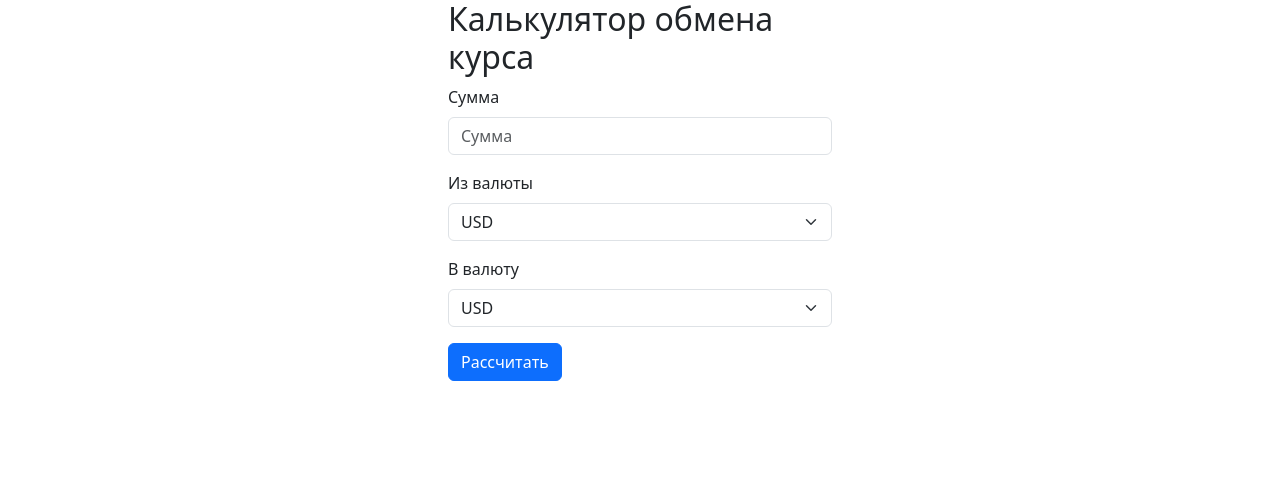
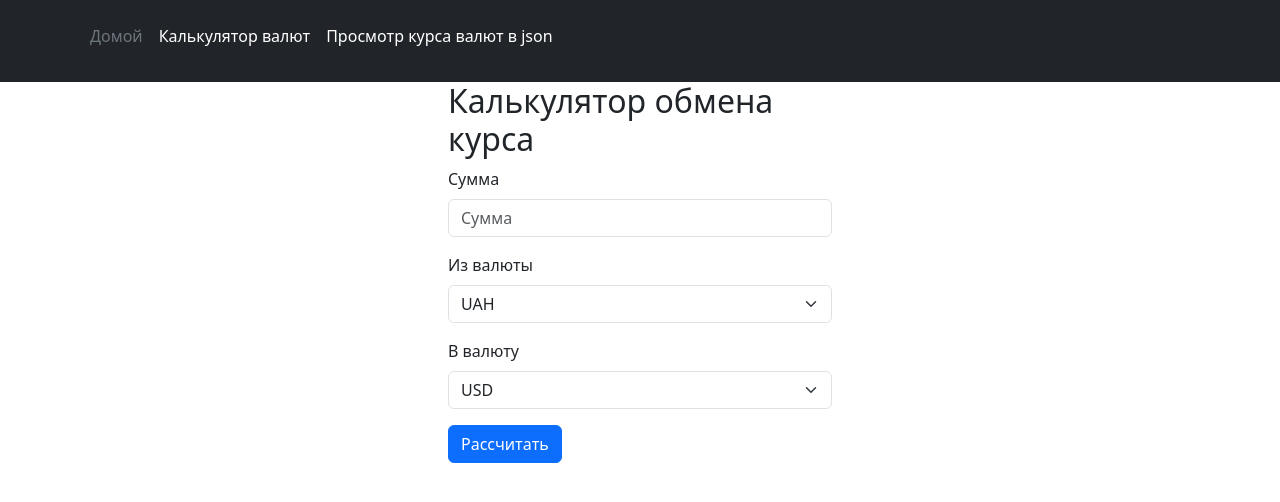
Before and after one commit to Antariys3/celery_periodic_tasks, a Django app: page /exchange_calculator/ in a window 1280 px wide. Shown: the top 502 px of the page. Run offline with Django 4.2, Linux system fonts and the light colour scheme; some libraries are stand-ins or nearby versions.

Commit message:
Added basic template.

```diff
--- a/exchange/forms.py
+++ b/exchange/forms.py
@@ -4,7 +4,7 @@ from django import forms
 class ExchangeCalculatorForm(forms.Form):
     amount = forms.DecimalField(label="Сумма", min_value=0, required=True)
     currency_from = forms.ChoiceField(
-        label="Из валюты", choices=[("USD", "USD"), ("EUR", "EUR"), ("UAH", "UAH")]
+        label="Из валюты", choices=[("UAH", "UAH"), ("USD", "USD"), ("EUR", "EUR")]
     )
     currency_to = forms.ChoiceField(
         label="В валюту", choices=[("USD", "USD"), ("EUR", "EUR"), ("UAH", "UAH")]
--- a/templates/base.html
+++ b/templates/base.html
@@ -3,13 +3,24 @@
 {% load bootstrap5 %}
 <head>
     <meta charset="UTF-8">
-    <title>Title</title>
+    <meta name="viewport"
+          content="width=device-width, user-scalable=no, initial-scale=1.0, maximum-scale=1.0, minimum-scale=1.0">
+    <meta http-equiv="X-UA-Compatible" content="ie=edge">
+    <title>{% block title %}Default Title{% endblock %}</title>
 
     {# Load Bootstrap CSS and JavaScript #}
     {% bootstrap_css %}
     {% bootstrap_javascript %}
     {# Display django.contrib.messages as Bootstrap alerts #}
     {% bootstrap_messages %}
+
+    <style>
+        a {
+            display: block;
+            margin-bottom: 10px;
+            text-decoration: none;
+        }
+    </style>
 
     <style>
         .custom-container {
@@ -23,26 +34,13 @@
     <header class="p-3 bg-dark text-white">
         <div class="container">
             <div class="d-flex flex-wrap align-items-center justify-content-center justify-content-lg-start">
-                <a href="/" class="d-flex align-items-center mb-2 mb-lg-0 text-white text-decoration-none">
-                    <svg class="bi me-2" width="40" height="32" role="img" aria-label="Bootstrap"><use xlink:href="#bootstrap"></use></svg>
-                </a>
-
                 <ul class="nav col-12 col-lg-auto me-lg-auto mb-2 justify-content-center mb-md-0">
-                    <li><a href="#" class="nav-link px-2 text-secondary">Home</a></li>
-                    <li><a href="#" class="nav-link px-2 text-white">Features</a></li>
-                    <li><a href="#" class="nav-link px-2 text-white">Pricing</a></li>
-                    <li><a href="#" class="nav-link px-2 text-white">FAQs</a></li>
-                    <li><a href="#" class="nav-link px-2 text-white">About</a></li>
+                    <li><a href="{% url 'home' %}" class="nav-link px-2 text-secondary">Домой</a></li>
+                    <li><a href="{% url 'exchange_calculator' %}" class="nav-link px-2 text-white">Калькулятор валют</a>
+                    </li>
+                    <li><a href="{% url 'exchange_rates' %}" class="nav-link px-2 text-white">Просмотр курса валют в
+                        json</a></li>
                 </ul>
-
-                <form class="col-12 col-lg-auto mb-3 mb-lg-0 me-lg-3">
-                    <input type="search" class="form-control form-control-dark" placeholder="Search..." aria-label="Search">
-                </form>
-
-                <div class="text-end">
-                    <button type="button" class="btn btn-outline-light me-2">Login</button>
-                    <button type="button" class="btn btn-warning">Sign-up</button>
-                </div>
             </div>
         </div>
     </header>
--- a/templates/exchange_calculator.html
+++ b/templates/exchange_calculator.html
@@ -1,21 +1,12 @@
-{% load bootstrap5 %}
+{% extends "base.html" %}
 
-{# Load CSS and JavaScript #}
-{% bootstrap_css %}
-{% bootstrap_javascript %}
-<html>
-<head>
-    <title>Калькулятор обмена курса</title>
-    <style>
-        .custom-container {
-            max-width: 30%;
-            padding-left: 0;
-            padding-right: 0;
-        }
-    </style>
-</head>
-<body>
-<div class="container custom-container">
+{% block title %}Калькулятор обмена курса{% endblock %}
+
+{% block content %}
+    {% load bootstrap5 %}
+
+
+    <div class="container custom-container">
     <div class="row justify-content-start">
         <div class="col-md-auto">
             <h2>Калькулятор обмена курса</h2>
@@ -35,5 +26,4 @@
         </div>
     </div>
 </div>
-</body>
-</html>
+{% endblock %}
```
Also changed, not shown: templates/home.html (+9 -22 lines).
